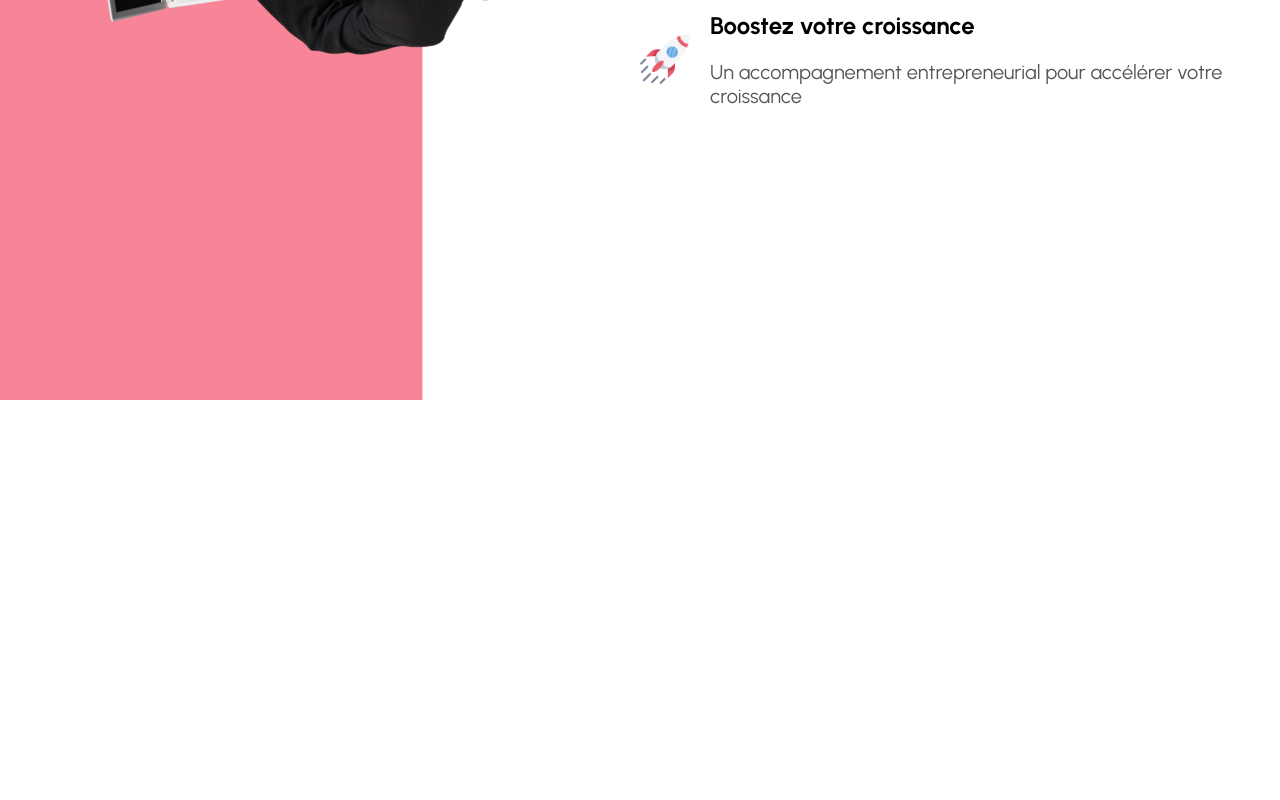
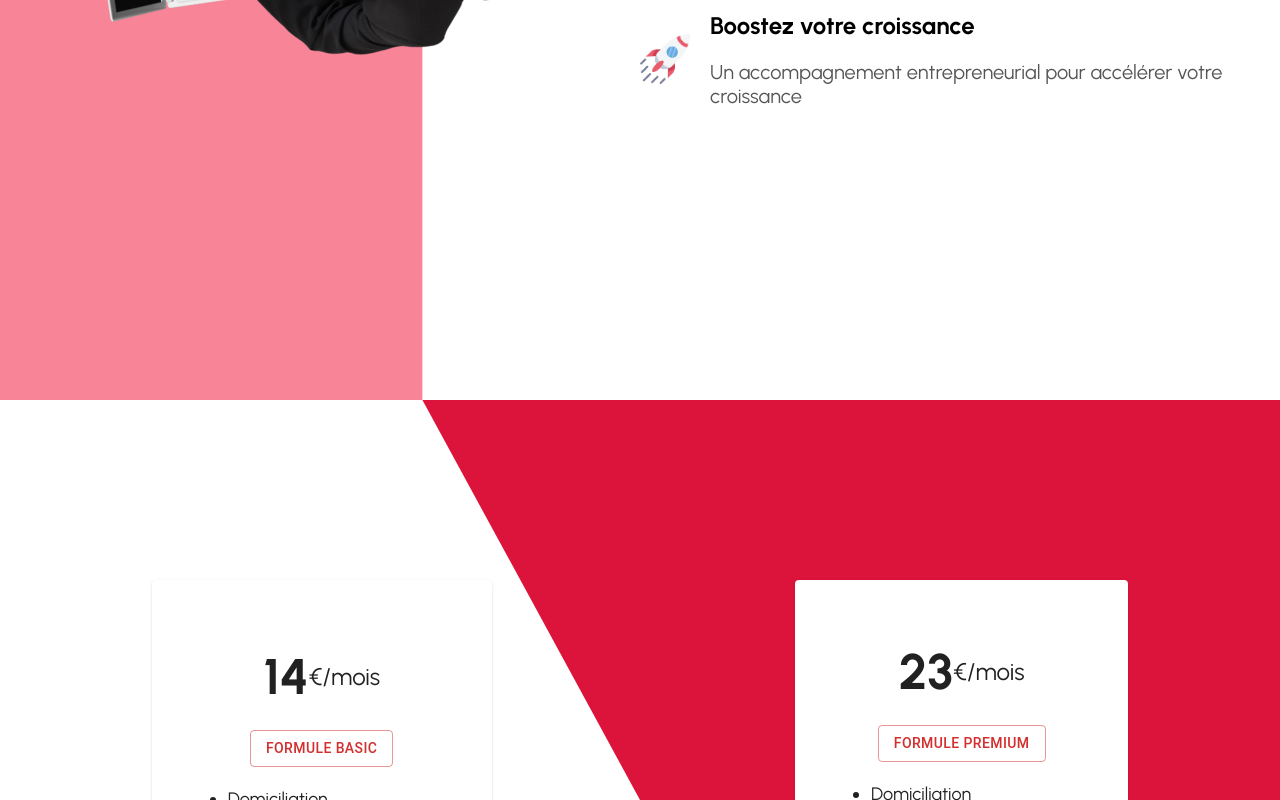
Before and after one commit to FaridAmimri/majestic-agency, a React (Create React App) app: page / in a window 1280 px wide. Shown: the part 2000-2800 px from the top of the page. Before the commit the page ends 2400 px from the top, so only its background shows below. Built offline with nearby package versions, Linux system fonts and the light colour scheme.

Commit message:
Create Price section + add Price shape

```diff
--- a/src/App.js
+++ b/src/App.js
@@ -1,10 +1,11 @@
 /** @format */
 
 import styled, { css } from 'styled-components'
+import Navbar from './components/Navbar'
+import Introduction from './components/Introduction'
 import Feature from './components/Feature'
-import Introduction from './components/Introduction'
-import Navbar from './components/Navbar'
 import Service from './components/Service'
+import Price from './components/Price'
 
 function App() {
   return (
@@ -21,6 +22,10 @@ function App() {
       <Container>
         <Service />
         <ServiceShape />
+      </Container>
+      <Container>
+        <Price />
+        <PriceShape />
       </Container>
     </>
   )
@@ -60,3 +65,9 @@ const ServiceShape = styled.div`
   clip-path: polygon(0 0, 33% 0%, 33% 100%, 0 100%);
   background-color: #f88497;
 `
+
+const PriceShape = styled.div`
+  ${Shape}
+  clip-path: polygon(33% 0, 100% 0%, 100% 100%, 67% 100%);
+  background-color: crimson;
+`
--- /dev/null
+++ b/src/components/Price.jsx
@@ -0,0 +1,35 @@
+/** @format */
+
+import styled from 'styled-components'
+import PriceCard from './PriceCard'
+
+function Price() {
+  return (
+    <Container>
+      <PriceCard price='14' type='FORMULE BASIC' total='67,20'>
+        <Item>Domiciliation </Item>
+        <Item>Mise à disposition du courrier</Item>
+      </PriceCard>
+
+      <PriceCard price='23' type='FORMULE PREMIUM' total='110,40'>
+        <Item>Domiciliation </Item>
+        <Item>Réexpédition du courrier</Item>
+        <Item>Envoi numérique quotidien</Item>
+      </PriceCard>
+    </Container>
+  )
+}
+
+export default Price
+
+const Container = styled.div`
+  height: 100%;
+  display: flex;
+  align-items: center;
+  justify-content: space-around;
+`
+
+const Item = styled.li`
+  margin: 10px 0;
+  font-size: 18px;
+`
```
